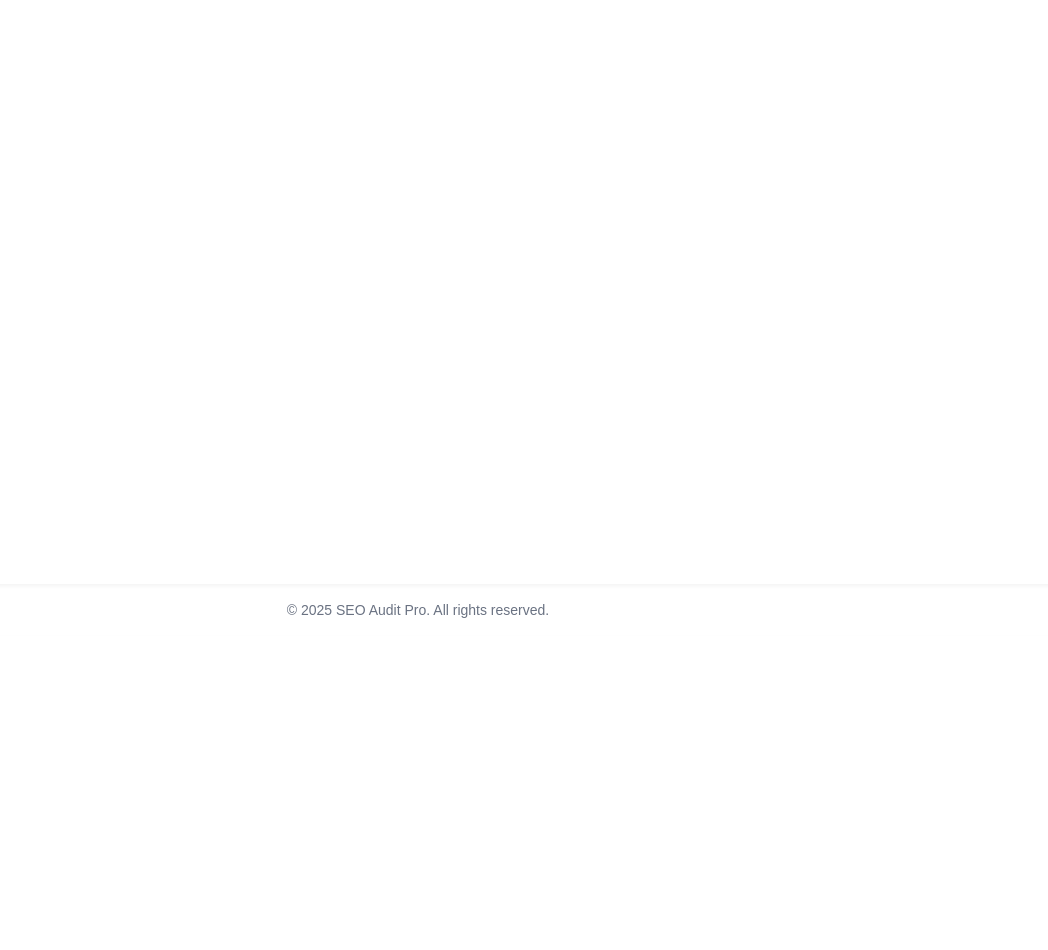
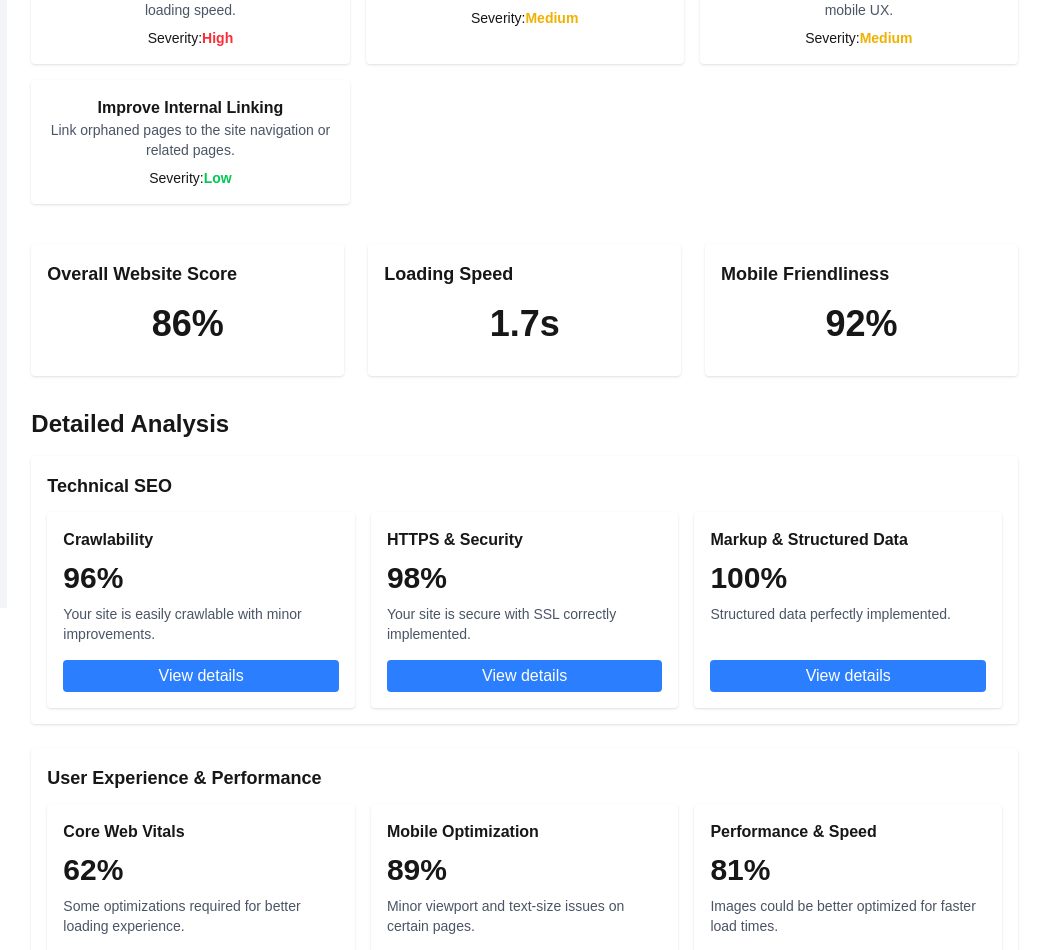
Before and after one commit to PeteLight/seo-audit, a Next.js app: page /seo-audit in a window 1280 px wide. Shown: the part 280-1230 px from the top of the page, without its empty margins (222-1270 px from the left). Before the commit the page ends 916 px from the top, so only its background shows below. Built offline with nearby package versions, Linux system fonts and the light colour scheme.

Commit message:
added page to show detailed seo audit

```diff
--- /dev/null
+++ b/src/app/seo-audit/components/AuditScoreCard.tsx
@@ -0,0 +1,25 @@
+import React from 'react';
+
+interface AuditScoreCardProps {
+  title: string;
+  score: number;
+  unit?: string; // optional, defaults to "%"
+}
+
+const AuditScoreCard: React.FC<AuditScoreCardProps> = ({
+  title,
+  score,
+  unit = '%',
+}) => (
+  <div className="bg-white shadow rounded p-4">
+    <h3 className="text-lg font-semibold">{title}</h3>
+    <div className="flex items-center justify-center my-4">
+      <div className="text-4xl font-bold">
+        {score}
+        {unit}
+      </div>
+    </div>
+  </div>
+);
+
+export default AuditScoreCard;
--- /dev/null
+++ b/src/app/seo-audit/components/MetricCard.tsx
@@ -0,0 +1,26 @@
+import React from 'react';
+
+interface MetricCardProps {
+  title: string;
+  score: number;
+  description: string;
+}
+
+const MetricCard: React.FC<MetricCardProps> = ({
+  title,
+  score,
+  description,
+}) => (
+  <div className="bg-white shadow rounded p-4 flex flex-col justify-between">
+    <div>
+      <h4 className="text-md font-semibold">{title}</h4>
+      <p className="text-3xl font-bold my-2">{score}%</p>
+      <p className="text-sm text-gray-600">{description}</p>
+    </div>
+    <button className="mt-4 bg-blue-500 text-white py-1 px-4 rounded hover:bg-blue-600">
+      View details
+    </button>
+  </div>
+);
+
+export default MetricCard;
--- /dev/null
+++ b/src/app/seo-audit/components/Recommendations.tsx
@@ -0,0 +1,39 @@
+import React from 'react';
+
+interface Recommendation {
+  title: string;
+  description: string;
+  severity: 'High' | 'Medium' | 'Low';
+}
+
+interface RecommendationsProps {
+  recommendations: readonly Recommendation[];
+}
+
+const Recommendations: React.FC<RecommendationsProps> = ({
+  recommendations,
+}) => (
+  <div className="grid grid-cols-1 md:grid-cols-3 gap-4">
+    {recommendations.map((item, index) => (
+      <div key={index} className="bg-white shadow rounded p-4">
+        <div className="font-semibold text-center">{item.title}</div>
+        <p className="text-sm text-gray-600 text-center">{item.description}</p>
+        <div className="mt-2 text-sm text-center">
+          Severity:
+          <span
+            className={`font-bold ${
+              item.severity === 'High'
+                ? 'text-red-500'
+                : item.severity === 'Medium'
+                ? 'text-yellow-500'
+                : 'text-green-500'
+            }`}>
+            {item.severity}
+          </span>
+        </div>
+      </div>
+    ))}
+  </div>
+);
+
+export default Recommendations;
--- /dev/null
+++ b/src/app/seo-audit/data/mockSeoAuditData.ts
@@ -0,0 +1,71 @@
+export const mockSeoAuditData = {
+  overallScore: 86,
+  pageLoadTime: 1.7,
+  mobileCompatibility: 92,
+  thematicReports: [
+    {
+      title: 'Crawlability',
+      score: 96,
+      description: 'Your site is easily crawlable with minor improvements.',
+    },
+    {
+      title: 'HTTPS & Security',
+      score: 98,
+      description: 'Your site is secure with SSL correctly implemented.',
+    },
+    {
+      title: 'Core Web Vitals',
+      score: 62,
+      description: 'Some optimizations required for better loading experience.',
+    },
+    {
+      title: 'Mobile Optimization',
+      score: 89,
+      description: 'Minor viewport and text-size issues on certain pages.',
+    },
+    {
+      title: 'Performance & Speed',
+      score: 81,
+      description: 'Images could be better optimized for faster load times.',
+    },
+    {
+      title: 'Meta & On-Page SEO',
+      score: 77,
+      description: 'Improvements needed in title tags and meta descriptions.',
+    },
+    {
+      title: 'Markup & Structured Data',
+      score: 100,
+      description: 'Structured data perfectly implemented.',
+    },
+    {
+      title: 'Internal Linking',
+      score: 82,
+      description:
+        'Some orphaned pages detected, internal linking can improve.',
+    },
+  ],
+  recommendations: [
+    {
+      title: 'Optimize Images',
+      description: 'Compress and resize images to improve loading speed.',
+      severity: 'High',
+    },
+    {
+      title: 'Adjust Title Tag Lengths',
+      description: 'Ensure title tags are within 60 characters.',
+      severity: 'Medium',
+    },
+    {
+      title: 'Fix Mobile Viewport Issues',
+      description: 'Correct viewport configurations for better mobile UX.',
+      severity: 'Medium',
+    },
+    {
+      title: 'Improve Internal Linking',
+      description:
+        'Link orphaned pages to the site navigation or related pages.',
+      severity: 'Low',
+    },
+  ] as const,
+};
--- a/src/app/seo-audit/page.tsx
+++ b/src/app/seo-audit/page.tsx
@@ -1,13 +1,123 @@
-'use client';
+// File: app/seo-audit/page.tsx
+import React from 'react';
+import Sidebar from '@/components/Sidebar';
+import AuditScoreCard from './components/AuditScoreCard';
+import MetricCard from './components/MetricCard';
+import Recommendations from './components/Recommendations';
+import { mockSeoAuditData } from './data/mockSeoAuditData';
 
-export default function SeoAuditPage() {
+const SeoAuditPage = () => {
+  const {
+    overallScore,
+    pageLoadTime,
+    mobileCompatibility,
+    thematicReports,
+    recommendations,
+  } = mockSeoAuditData;
+
   return (
-    <div className="p-6">
-      <h1 className="text-2xl font-bold mb-4">SEO Audit</h1>
-      <p>
-        This is the SEO Audit page. Here you can run an SEO audit on your
-        website.
-      </p>
+    <div className="flex">
+      <Sidebar /> {/* Sidebar Added */}
+      <div className="container mx-auto p-6">
+        <h1 className="text-3xl font-bold mb-6">Your SEO Report</h1>
+
+        {/* Recommendations First */}
+        <section className="mb-10">
+          <h2 className="text-2xl font-semibold mb-4">
+            Recommended Improvements
+          </h2>
+          <Recommendations recommendations={recommendations} />
+        </section>
+
+        {/* Overall Score & Key Metrics */}
+        <div className="grid grid-cols-1 md:grid-cols-3 gap-6 mb-8">
+          <AuditScoreCard title="Overall Website Score" score={overallScore} />
+          <AuditScoreCard title="Loading Speed" score={pageLoadTime} unit="s" />
+          <AuditScoreCard
+            title="Mobile Friendliness"
+            score={mobileCompatibility}
+          />
+        </div>
+
+        {/* Grouped Detailed Reports */}
+        <section className="mb-10">
+          <h2 className="text-2xl font-semibold mb-4">Detailed Analysis</h2>
+          <div className="space-y-6">
+            {/* Technical SEO Group */}
+            <div className="bg-white shadow rounded p-4">
+              <h3 className="text-lg font-semibold mb-3">Technical SEO</h3>
+              <div className="grid grid-cols-1 md:grid-cols-3 gap-4">
+                {thematicReports
+                  .filter((report) =>
+                    [
+                      'Crawlability',
+                      'HTTPS & Security',
+                      'Markup & Structured Data',
+                    ].includes(report.title)
+                  )
+                  .map((report, index) => (
+                    <MetricCard
+                      key={index}
+                      title={report.title}
+                      score={report.score}
+                      description={report.description}
+                    />
+                  ))}
+              </div>
+            </div>
+
+            {/* User Experience & Performance Group */}
+            <div className="bg-white shadow rounded p-4">
+              <h3 className="text-lg font-semibold mb-3">
+                User Experience & Performance
+              </h3>
+              <div className="grid grid-cols-1 md:grid-cols-3 gap-4">
+                {thematicReports
+                  .filter((report) =>
+                    [
+                      'Core Web Vitals',
+                      'Performance & Speed',
+                      'Mobile Optimization',
+                    ].includes(report.title)
+                  )
+                  .map((report, index) => (
+                    <MetricCard
+                      key={index}
+                      title={report.title}
+                      score={report.score}
+                      description={report.description}
+                    />
+                  ))}
+              </div>
+            </div>
+
+            {/* On-Page SEO Group */}
+            <div className="bg-white shadow rounded p-4">
+              <h3 className="text-lg font-semibold mb-3">
+                On-Page SEO & Content
+              </h3>
+              <div className="grid grid-cols-1 md:grid-cols-3 gap-4">
+                {thematicReports
+                  .filter((report) =>
+                    ['Meta & On-Page SEO', 'Internal Linking'].includes(
+                      report.title
+                    )
+                  )
+                  .map((report, index) => (
+                    <MetricCard
+                      key={index}
+                      title={report.title}
+                      score={report.score}
+                      description={report.description}
+                    />
+                  ))}
+              </div>
+            </div>
+          </div>
+        </section>
+      </div>
     </div>
   );
-}
+};
+
+export default SeoAuditPage;
```
